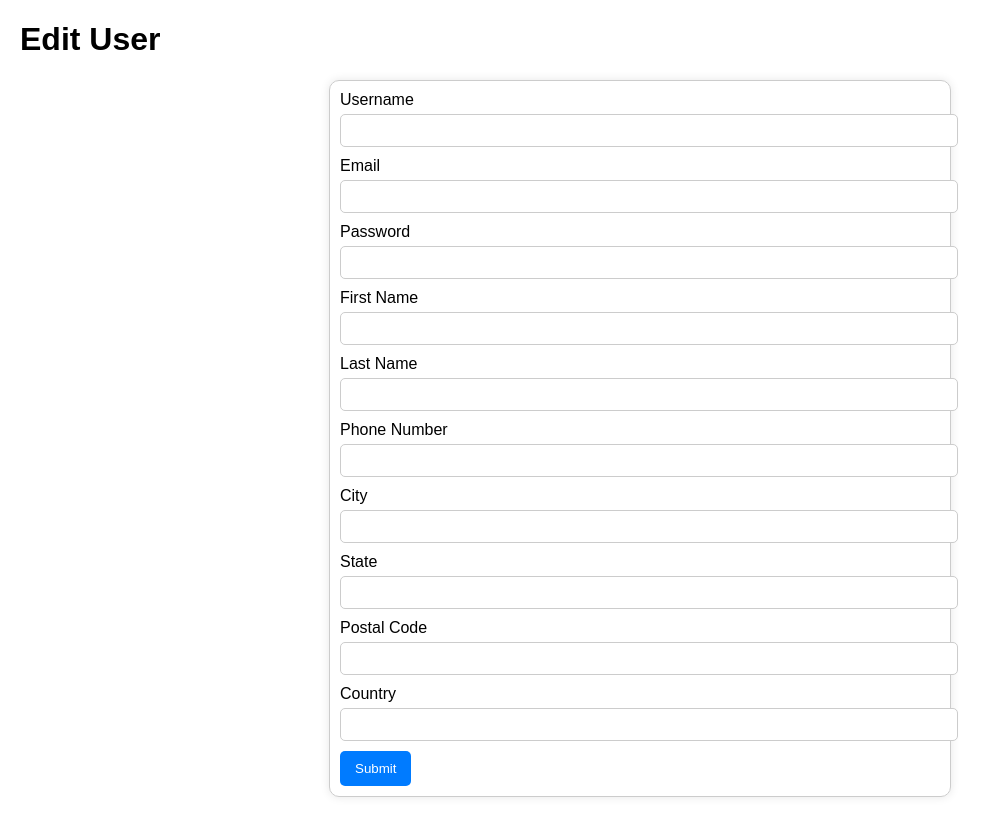
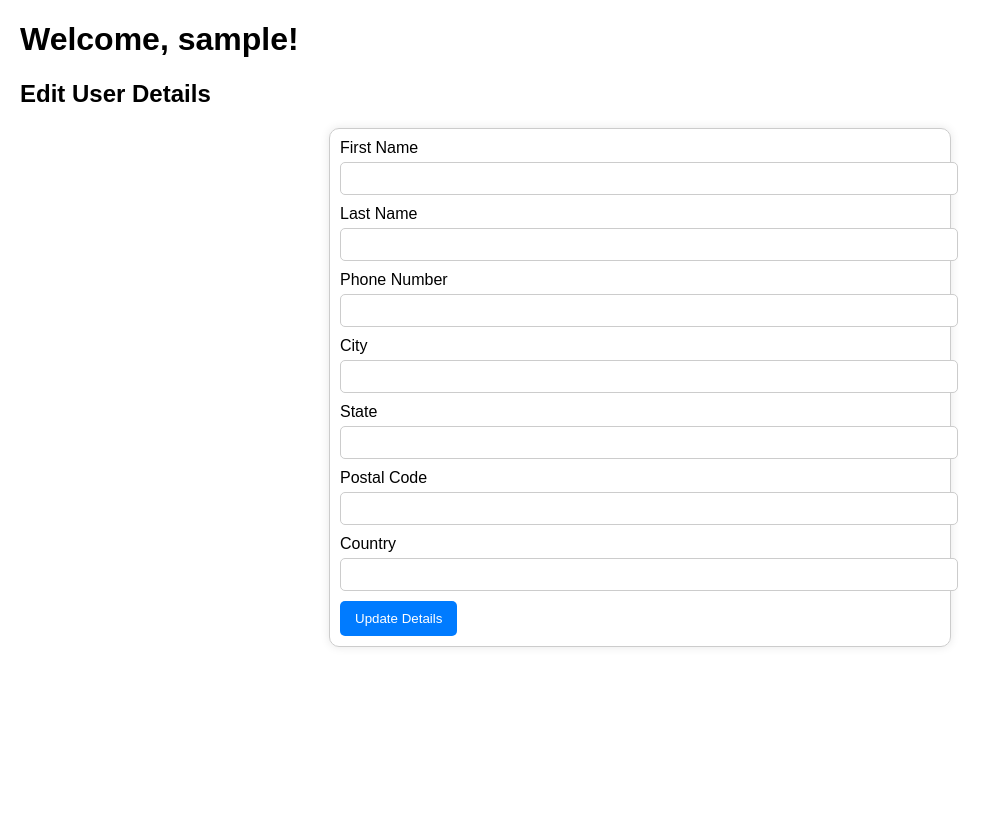
Before and after one commit to AllenAlfonso02/Foodie, a Flask app: template Foodie/templates/edituser.html in a window 1280 px wide. Shown: the whole page, without its empty margins (0-1001 px from the left). After the commit the page ends 647 px from the top, so only its background shows below. Run offline with Flask 3, Linux system fonts and the light colour scheme; the template is opened without the code that fills it: most values are stand-ins (such as "Sample title", 1, 10 or a date in 2020); some libraries are stand-ins or nearby versions.

Commit message:
Update edituser.html

```diff
--- a/Foodie/templates/edituser.html
+++ b/Foodie/templates/edituser.html
@@ -3,7 +3,7 @@
 <head>
     <meta charset="UTF-8">
     <meta name="viewport" content="width=device-width, initial-scale=1.0">
-    <title>Edit User</title>
+    <title>Edit User Details</title>
     <style>
         body {
             font-family: Arial, sans-serif;
@@ -23,7 +23,6 @@
         }
         input[type="text"],
         input[type="email"],
-        input[type="password"],
         input[type="tel"],
         select {
             width: 100%;
@@ -47,17 +46,9 @@
     </style>
 </head>
 <body>
-    <h1>Edit User</h1>
+    <h1>Welcome, {{ username }}!</h1>
+    <h2>Edit User Details</h2>
     <form action="/edituser" method="post">
-        <label for="username">Username</label>
-        <input type="text" id="username" name="username" required>
-
-        <label for="email">Email</label>
-        <input type="email" id="email" name="email" required>
-
-        <label for="password">Password</label>
-        <input type="password" id="password" name="password" required>
-
         <label for="first_name">First Name</label>
         <input type="text" id="first_name" name="first_name">
 
@@ -79,7 +70,7 @@
         <label for="country">Country</label>
         <input type="text" id="country" name="country" required>
 
-        <button type="submit">Submit</button>
+        <button type="submit">Update Details</button>
     </form>
 </body>
 </html>
```
